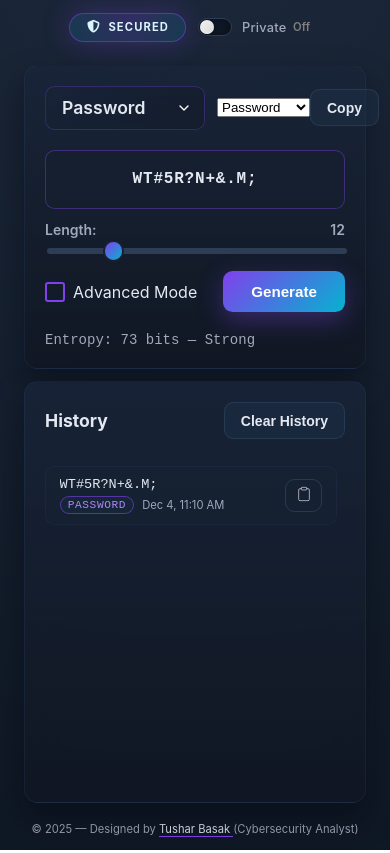
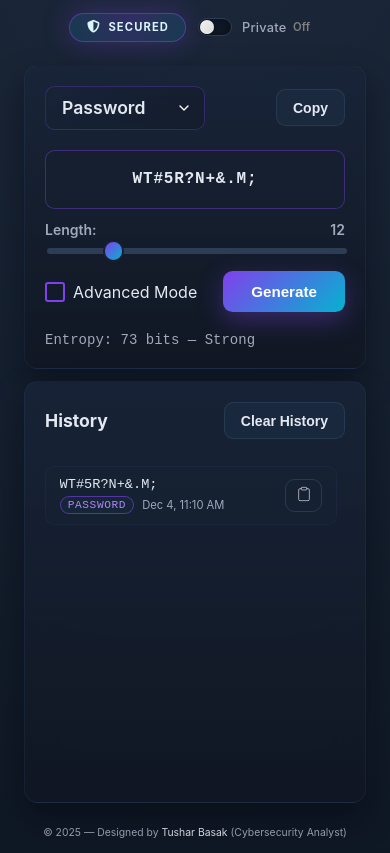
Before and after one commit to tusharbasak97/passG, a plain HTML site: page index.html in a window 390 px wide. Shown: the part 81-934 px from the top of the page. Drawn offline with Linux system fonts and the light colour scheme.

Commit message:
Responsive footer

```diff
--- a/css/styles.css
+++ b/css/styles.css
@@ -937,21 +937,17 @@ input[type="range"]::-moz-range-thumb:active {
 .footer {
   text-align: center;
   color: var(--color-muted);
-  font-size: 0.875rem;
+  font-size: clamp(0.65rem, 1.8vw, 0.875rem);
   margin-top: auto;
   flex-shrink: 0;
   padding-top: var(--gap-md);
-}
-
-@media (max-width: 48rem) {
-  .footer {
-    font-size: 0.7rem;
-    padding-top: 0.5rem;
-  }
+  white-space: nowrap;
 }
 
 .footer p {
   margin: 0;
+  overflow: hidden;
+  text-overflow: ellipsis;
 }
 
 .footer a {
--- a/index.html
+++ b/index.html
@@ -148,6 +148,7 @@
               class="sr-only"
               aria-hidden="true"
               tabindex="-1"
+              style="display: none;"
             >
               <option value="password">Password</option>
               <option value="passphrase">Passphrase</option>
--- a/js/utils/ui.js
+++ b/js/utils/ui.js
@@ -10,6 +10,9 @@ export function announce(message) {
 }
 
 export function flashToast(msg) {
+  // Only show toast on desktop (768px and above)
+  if (window.innerWidth < 768) return;
+
   const el = document.createElement("div");
   el.textContent = msg;
   el.style.position = "fixed";
```
